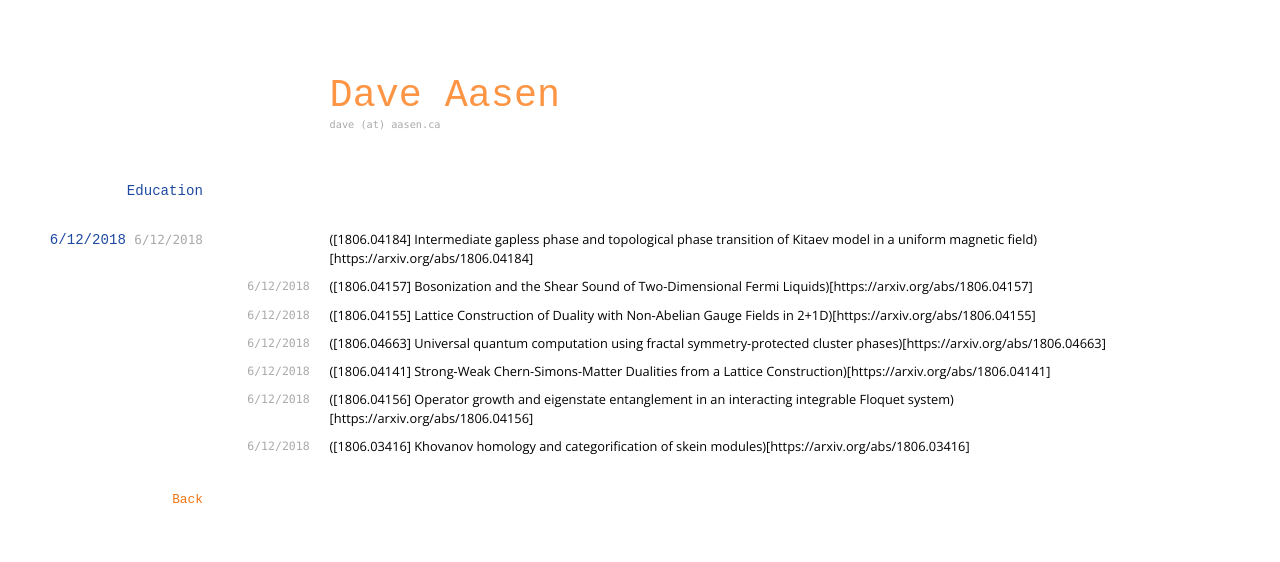
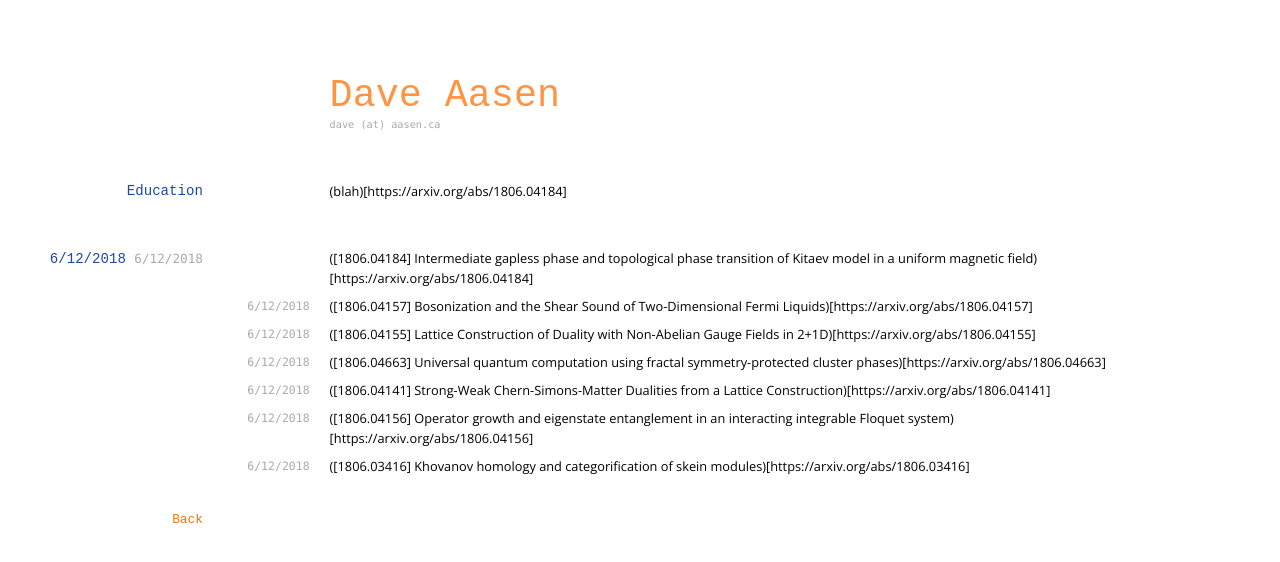
Before and after one commit to davidaasen/davidaasen.github.io, a Jekyll site: the page built from refsprime.md, in a window 1280 px wide. Shown: the top 562 px of the page. Built offline with Jekyll 4.4.1, drawn with Linux system fonts in a browser that asks for light colours; nearby versions of some CDN libraries.

Commit message:
Update refsprime.md

```diff
--- a/refsprime.md
+++ b/refsprime.md
@@ -10,7 +10,7 @@ title: some referencess
 </div>
 
 ## Education
-
+ (blah)[https://arxiv.org/abs/1806.04184]
 
 ## 6/12/2018 `6/12/2018`
  ([1806.04184] Intermediate gapless phase and topological phase transition of Kitaev model in a uniform magnetic field)[https://arxiv.org/abs/1806.04184]
```
